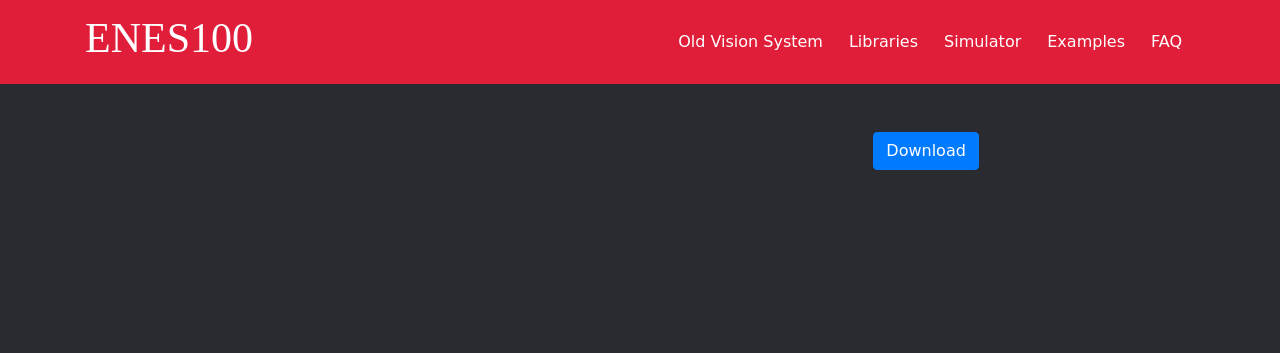
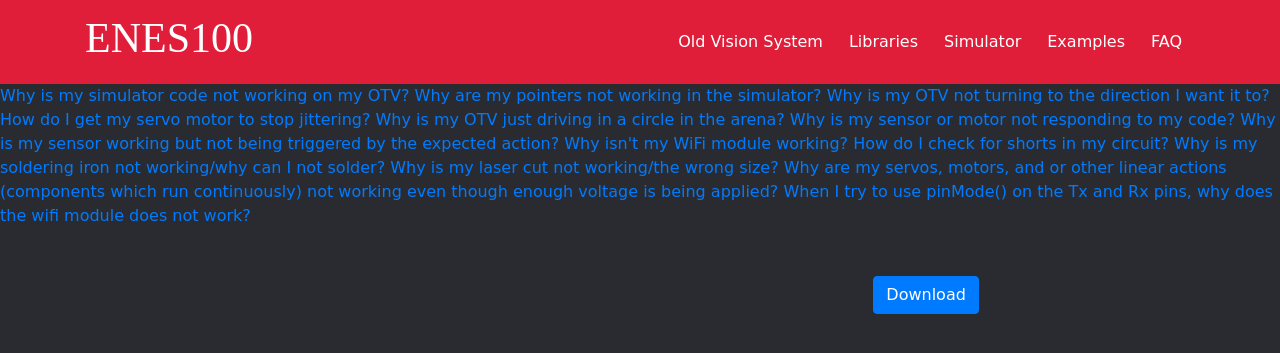
Before and after one commit to umdenes100/VisionSystemRemoteClient, a Jekyll site: the page built from pages/libraries/tank.html, in a window 1280 px wide. Shown: the top 353 px of the page. Built offline with Jekyll 4.4.1, drawn with Linux system fonts in a browser that asks for light colours; nearby versions of some CDN libraries; some web fonts are replaced.

Commit message:
pls fixed

```diff
--- a/_layouts/documentation.html
+++ b/_layouts/documentation.html
@@ -1,6 +1,21 @@
 ---
 layout: default
 ---
+<div class="sidebar">
+    <a href="#q_sim">Why is my simulator code not working on my OTV?</a>
+    <a href="#q_pointers">Why are my pointers not working in the simulator?</a>
+    <a href="#q_direction">Why is my OTV not turning to the direction I want it to?</a>
+    <a href="#q_jitter">How do I get my servo motor to stop jittering?</a>
+    <a href="#q_circle">Why is my OTV just driving in a circle in the arena?</a>
+    <a href="#q_motor_response">Why is my sensor or motor not responding to my code?</a>
+    <a href="#q_sensor_action">Why is my sensor working but not being triggered by the expected action?</a>
+    <a href="#q_esp">Why isn't my WiFi module working?</a>
+    <a href="#q_short">How do I check for shorts in my circuit?</a>
+    <a href="#q_solder">Why is my soldering iron not working/why can I not solder?</a>
+    <a href="#q_laser">Why is my laser cut not working/the wrong size?</a>
+    <a href="#q_servo_voltage">Why are my servos, motors, and or other linear actions (components which run continuously) not working even though enough voltage is being applied?</a>
+    <a href="#q_wifi_pin">When I try to use pinMode() on the Tx and Rx pins, why does the wifi module does not work?</a>
+    </div>
 
 <div class="content mt-5">
     <div class="row">
```
